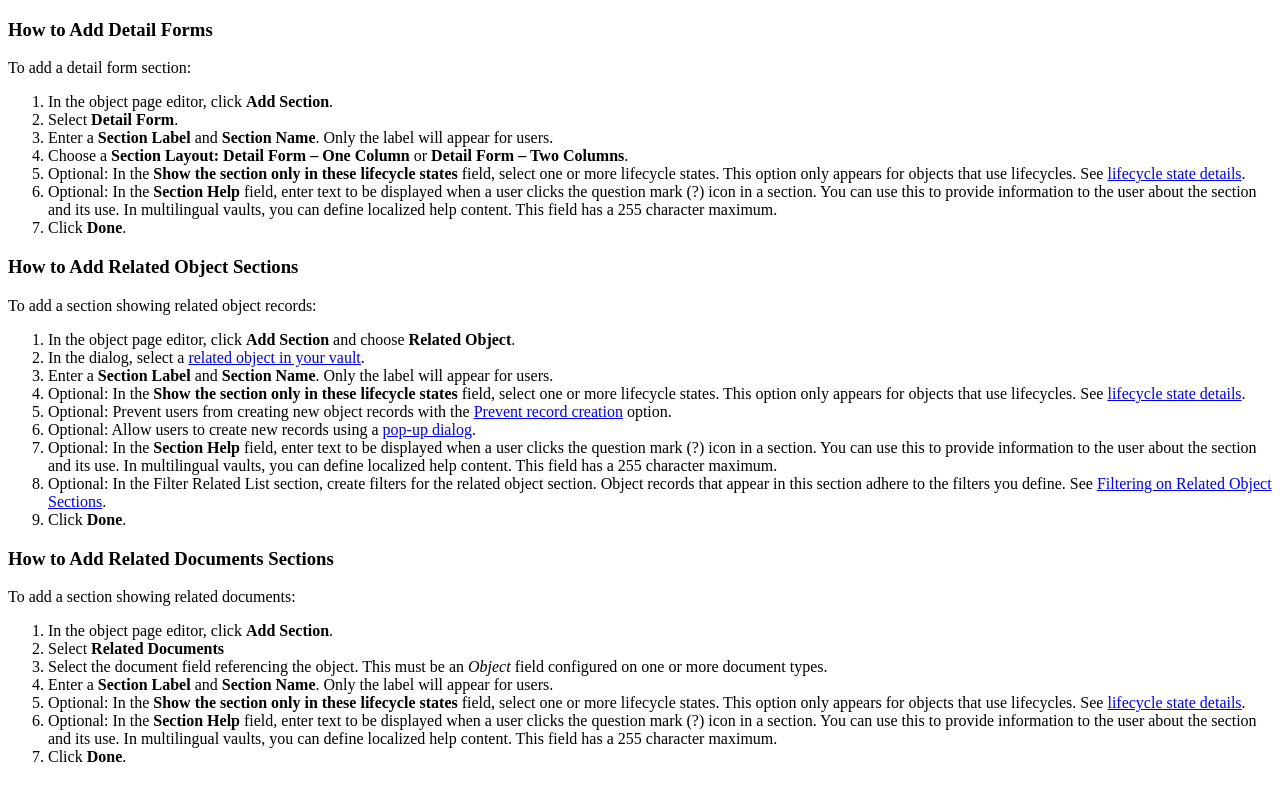
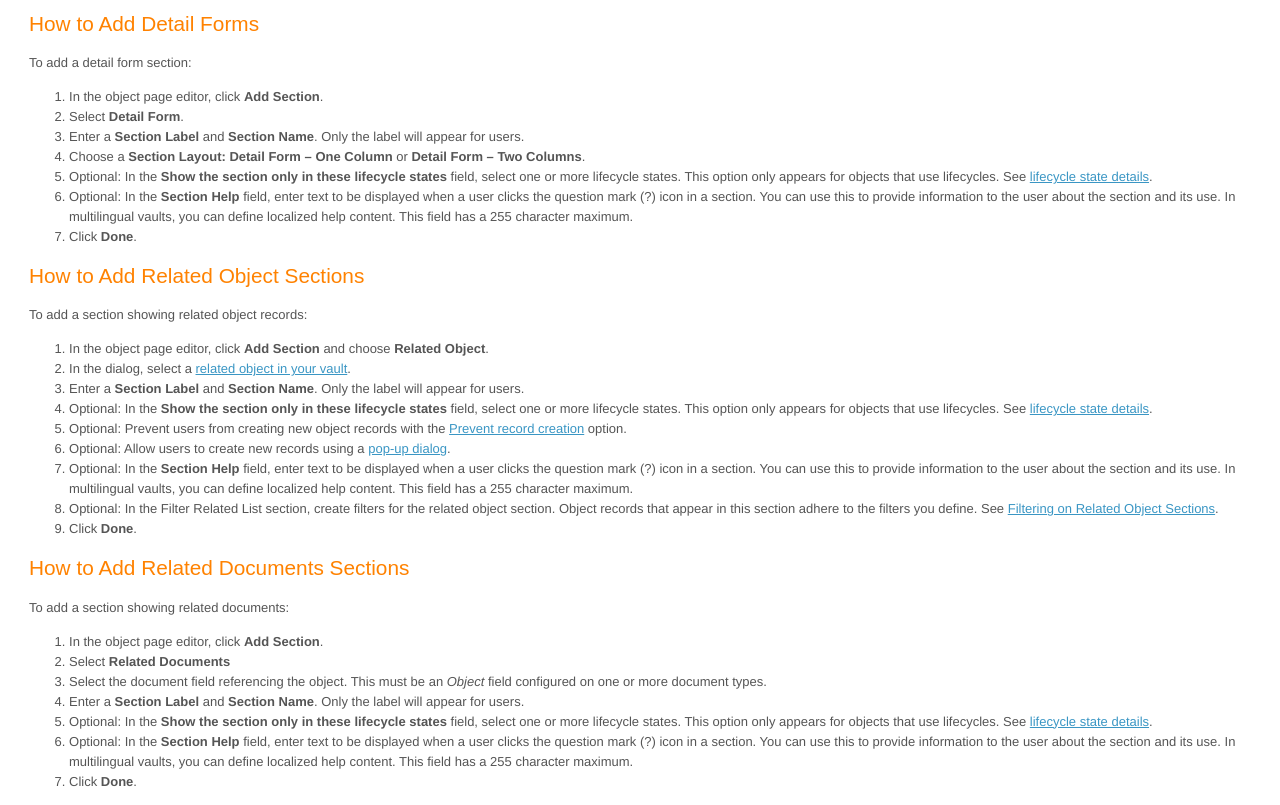
Before and after one commit to jonnyrbb/jonnyrbb.github.io, a plain HTML site: page docs/index.html in a window 1280 px wide. Drawn offline with Linux system fonts and the light colour scheme.

Commit message:
correct stylesheet link and update css

```diff
--- a/docs/index.html
+++ b/docs/index.html
@@ -3,7 +3,7 @@
   <head>
     <meta charset="utf-8">
     <title>Section Help Feature</title>
-    <link rel="stylesheet" type="text/css" href="style.css">
+    <link rel="stylesheet" type="text/css" href="styles.css">
   </head>
   <body>
     <h3>How to Add Detail Forms</h3>
--- a/docs/styles.css
+++ b/docs/styles.css
@@ -6,8 +6,25 @@ body {
   -webkit-font-smoothing: antialiased;
 }
 h3 {
-  margin: 0;
-  font-family: Helvetica, Arial, sans-serif;
-  color: #222;
-  font-weight: bold;
+  margin: 0 0 0.5em;
+  font: normal 18px/1.5em 'PT Serif', arial, sans-serif;
+  color: #FF8200;
+  font-size: 1.6em;
 }
+p {
+  display: block;
+    margin-block-start: 1em;
+    margin-block-end: 1em;
+    margin-inline-start: 0px;
+    margin-inline-end: 0px;
+  font: 13px/22px Helvetica, Arial, sans-serif;
+}
+a:link,
+a:visited {
+  color: #3a96c4;
+  min-width: 1px;
+}
+a:hover {
+  text-decoration: underline;
+  color: red;
+}
```
